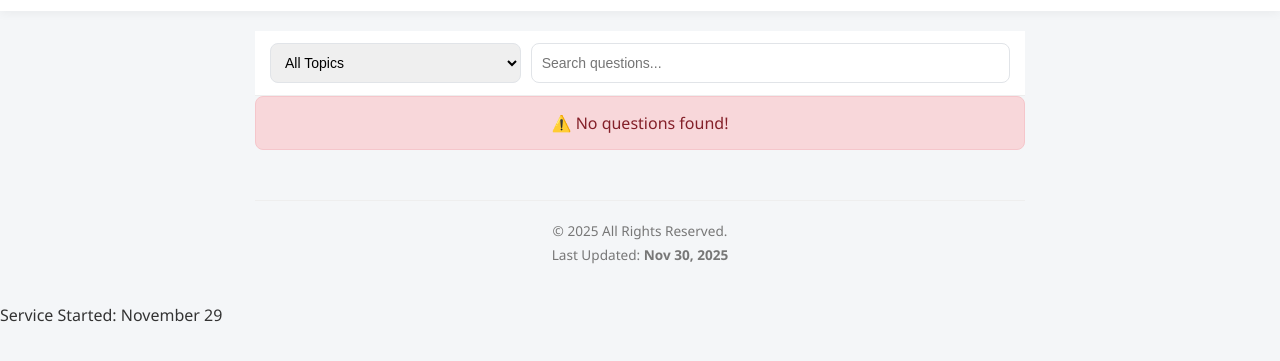
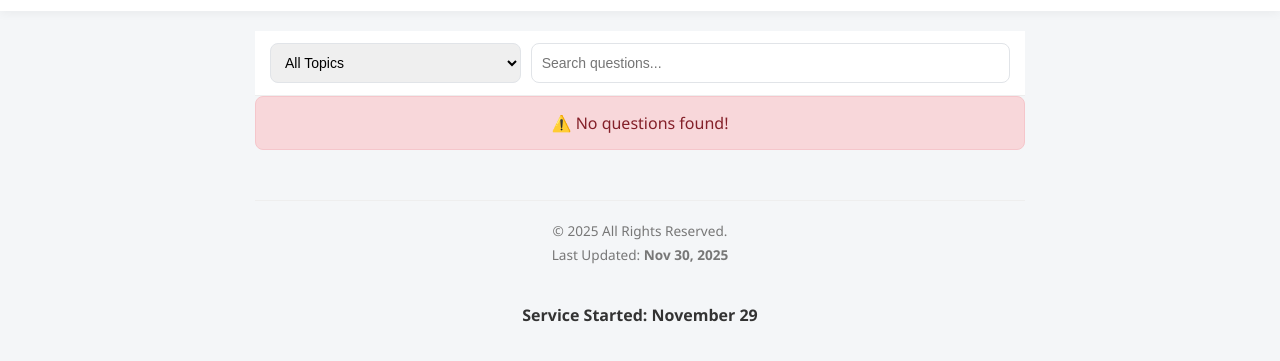
Before and after one commit to shifat100/daily-gk, a plain HTML site: page index.html in a window 1280 px wide. Shown: the part 49-410 px from the top of the page. Drawn offline with Linux system fonts and the light colour scheme; no server answers.

Commit message:
Update index.html

```diff
--- a/index.html
+++ b/index.html
@@ -100,7 +100,7 @@
     </main>
 
 
-        <p class="service-date">Service Started: November 29</p>
+        <center><b>Service Started: November 29</b></center>
 
 
     <!-- স্ক্রিপ্ট ফাইল -->
```
